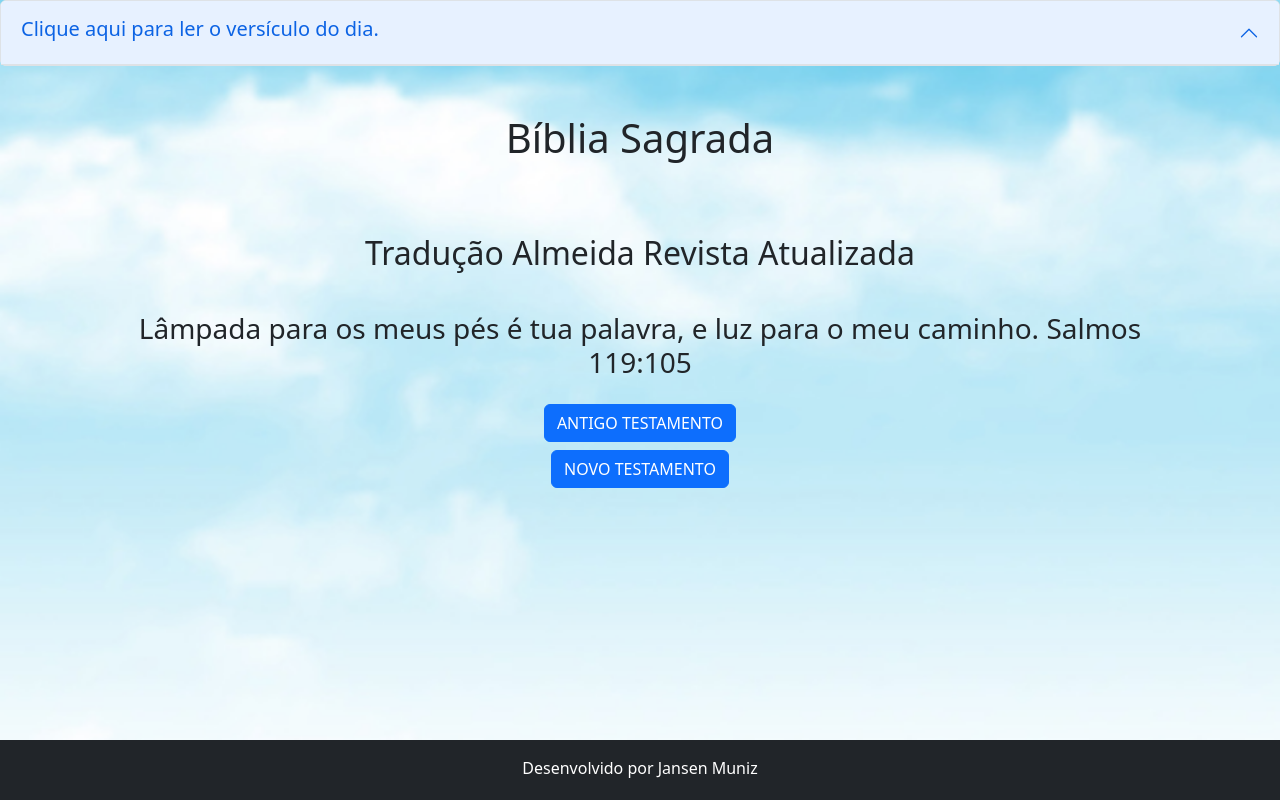
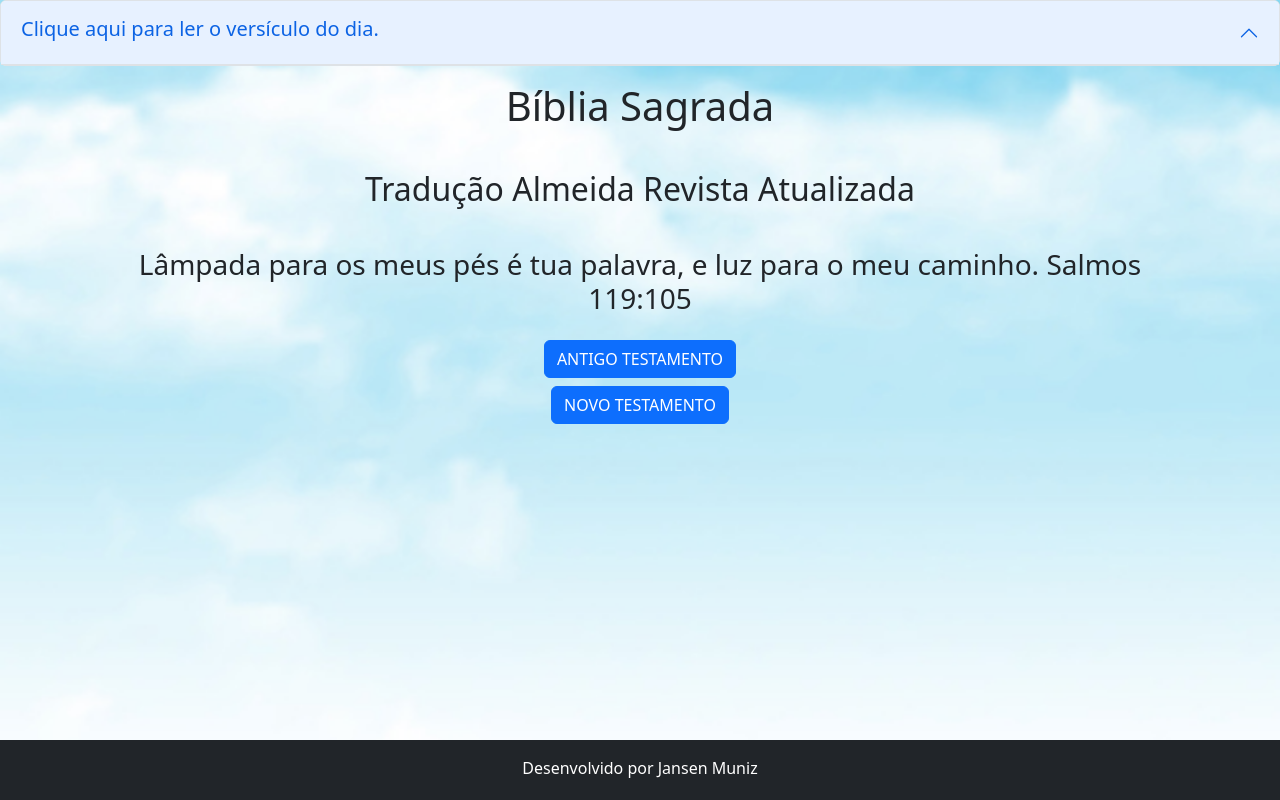
Before and after one commit to Jansen-Muniz/site-biblia, a plain HTML site: page index.html in a window 1280 px wide. Drawn offline with nearby package versions, Linux system fonts and the light colour scheme.

Commit message:
alterações index, style e at.html

```diff
--- a/index.html
+++ b/index.html
@@ -34,7 +34,7 @@
   <div class="container">
     <div class="container-fluid text-center">
       <div class="text-center">
-        <h1 class="font-weight-bold p-5">Bíblia Sagrada</h1>
+        <h1 class="font-weight-bold p-3">Bíblia Sagrada</h1>
         <h2 class="font-weight-bold p-3">Tradução Almeida Revista Atualizada</h2>
         <h3 class="text-center font-italic font-weight-bold p-3">
           Lâmpada para os meus pés é tua palavra, e luz para o meu caminho. Salmos 119:105
```
Also changed, not shown: bibliaHTML/antigotestamento/at.html (+1 -1 lines), bibliaCSS/style.css (line endings or trailing spaces).
